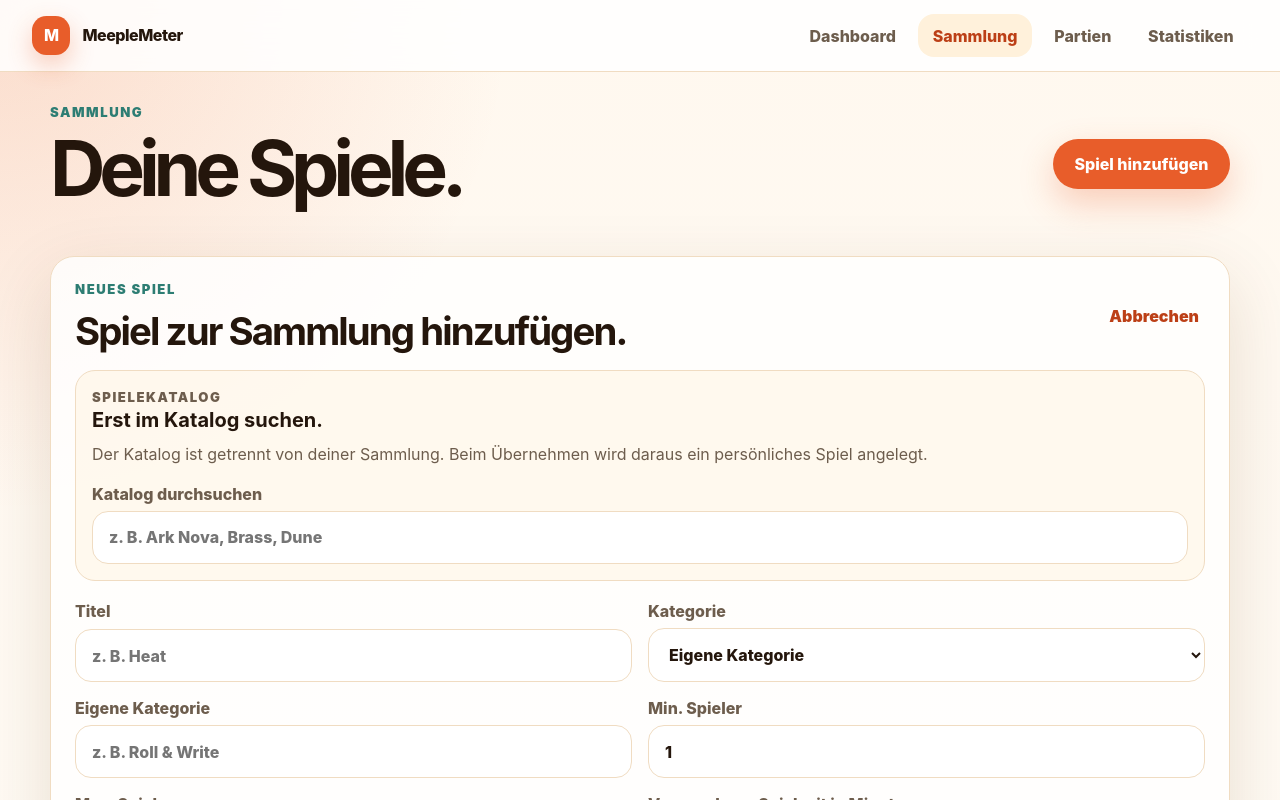
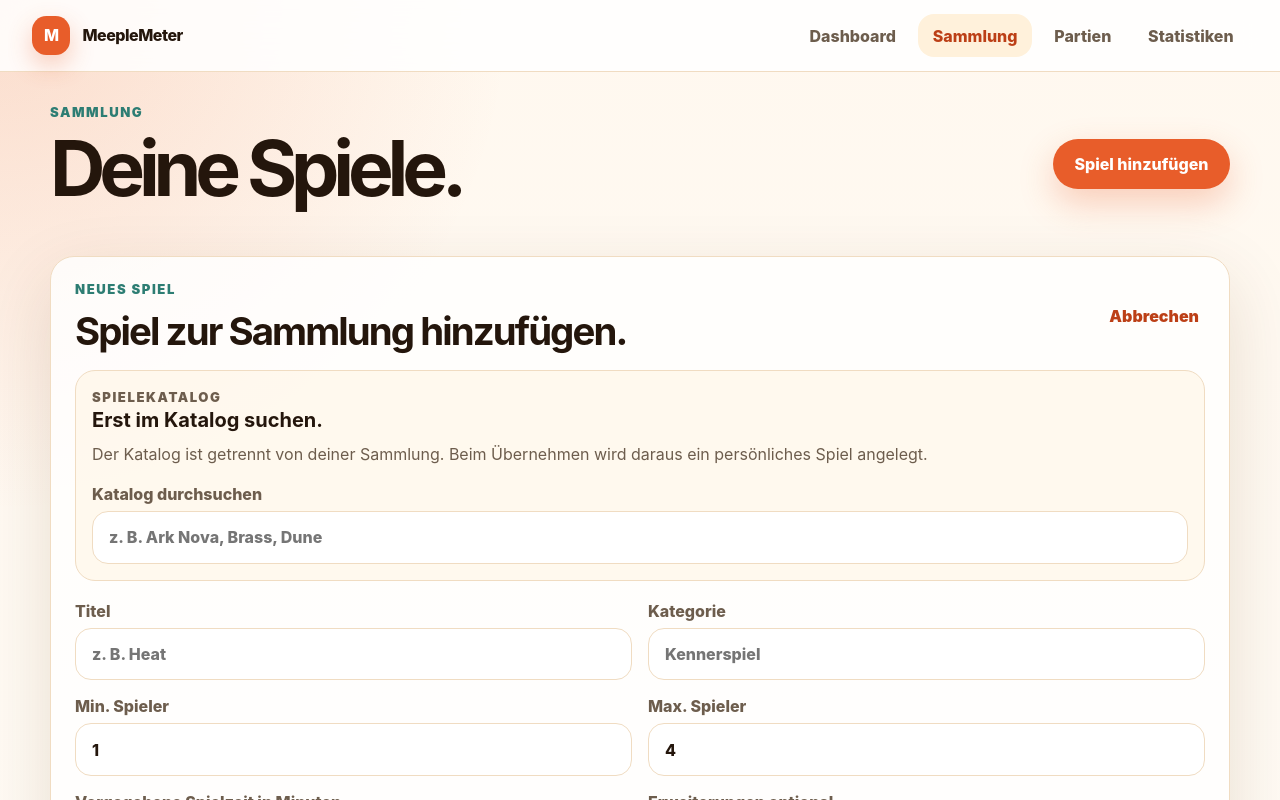
Before and after one commit to BADEMElSTER/MeepleMeter1, a React (Vite) app: page /games in a window 1280 px wide. Both pictures are taken after a click on the button "Spiel hinzufügen". Shown: the top 800 px of the page. Built offline with nearby package versions, Linux system fonts and the light colour scheme.

Commit message:
Revert "Add common category selection for games"
This reverts commit 4c19c1035c7edb213b6de54937922bd3f23ef8e7.

```diff
--- a/src/pages/Games.jsx
+++ b/src/pages/Games.jsx
@@ -32,26 +32,6 @@ const sortableColumns = [
   { key: "plays", label: "Partien", type: "number" },
 ];
 
-const commonCategories = [
-  "Familienspiel",
-  "Kennerspiel",
-  "Expertenspiel",
-  "Partyspiel",
-  "Kinderspiel",
-  "Kartenspiel",
-  "Würfelspiel",
-  "Kooperativ",
-  "Deduktion",
-  "Deckbuilding",
-  "Worker Placement",
-  "Push-your-luck",
-  "Strategiespiel",
-  "Absacker",
-  "Computer",
-];
-
-const customCategoryValue = "__custom__";
-
 function getGameForm(game) {
   return {
     title: game.title,
@@ -80,9 +60,6 @@ export default function Games() {
   const [catalogQuery, setCatalogQuery] = useState("");
   const [formMessage, setFormMessage] = useState("");
   const catalogResults = getCatalogResults(catalogQuery, stats.gamesWithPlayCounts);
-  const categorySelectValue = commonCategories.includes(form.category)
-    ? form.category
-    : customCategoryValue;
 
   function updateField(field, value) {
     setForm((currentForm) => ({ ...currentForm, [field]: value }));
@@ -138,18 +115,6 @@ export default function Games() {
       expansions: (entry.expansions ?? []).map((expansion) => expansion.name).join(", "),
     });
     setFormMessage(`Katalogdaten für "${entry.name}" übernommen. Bitte prüfen und speichern.`);
-  }
-
-  function updateCategorySelection(value) {
-    if (value === customCategoryValue) {
-      setForm((currentForm) => ({
-        ...currentForm,
-        category: commonCategories.includes(currentForm.category) ? "" : currentForm.category,
-      }));
-      return;
-    }
-
-    updateField("category", value);
   }
 
   function handleSubmit(event) {
@@ -267,27 +232,12 @@ export default function Games() {
               />
             </Field>
             <Field label="Kategorie">
-              <select
-                value={categorySelectValue}
-                onChange={(event) => updateCategorySelection(event.target.value)}
-              >
-                {commonCategories.map((category) => (
-                  <option key={category} value={category}>
-                    {category}
-                  </option>
-                ))}
-                <option value={customCategoryValue}>Eigene Kategorie</option>
-              </select>
+              <input
+                value={form.category}
+                onChange={(event) => updateField("category", event.target.value)}
+                placeholder="Kennerspiel"
+              />
             </Field>
-            {categorySelectValue === customCategoryValue && (
-              <Field label="Eigene Kategorie">
-                <input
-                  value={form.category}
-                  onChange={(event) => updateField("category", event.target.value)}
-                  placeholder="z. B. Roll & Write"
-                />
-            </Field>
-            )}
             <Field label="Min. Spieler">
               <input
                 min="1"
```
